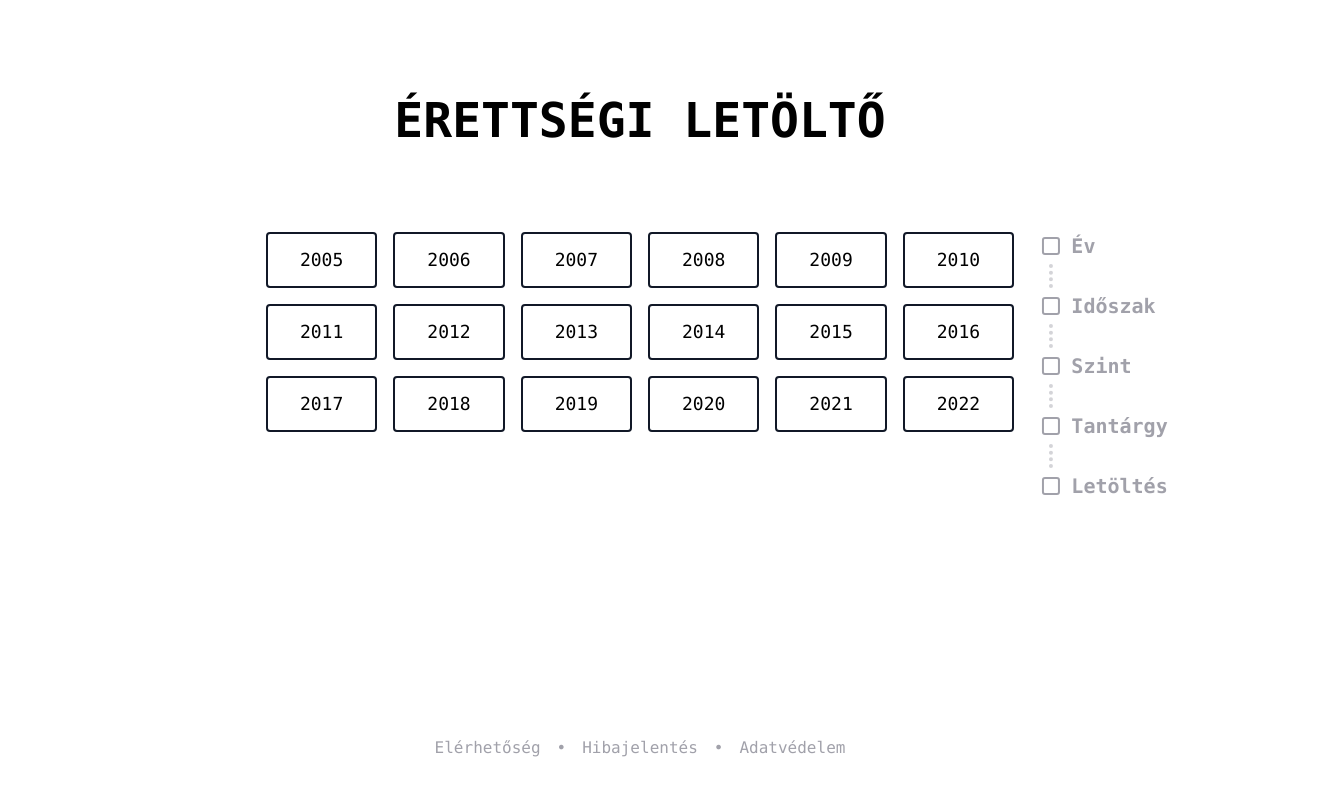
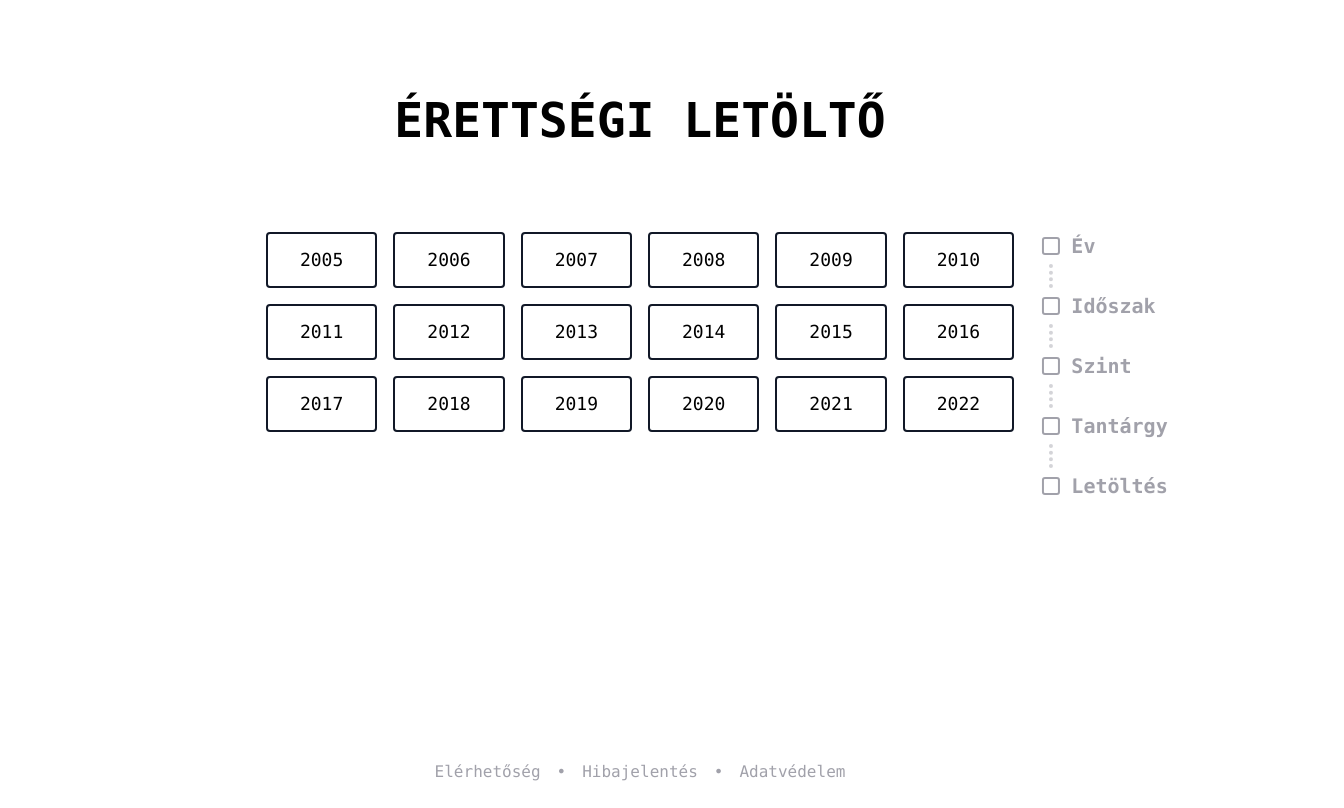
Before and after one commit to Tasztalos69/erettsegi-letolto, a React (Create React App) app: page / in a window 1280 px wide. Shown: the whole page, 1344 px wide, since content can reach past the window. Built offline with nearby package versions, Linux system fonts and the light colour scheme.

Commit message:
Fix dark mode footer

```diff
--- a/src/App.tsx
+++ b/src/App.tsx
@@ -64,7 +64,7 @@ const App = () => {
             )}
           </AnimatePresence>
         </div>
-        <footer className="absolute xl:bottom-0 translate-y-full xl:translate-y-none -bottom-4 left-1/2 -translate-x-1/2 text-zinc-400 font-mono text-center">
+        <footer className="absolute bottom-0 translate-y-full xl:translate-y-none left-1/2 -translate-x-1/2 text-zinc-400 font-mono text-center dark:bg-gray-900 py-6 w-[110vw]">
           <a href="mailto:sugarvedelem@icloud.com" className="mx-4">
             Elérhetőség
           </a>
--- a/src/index.tsx
+++ b/src/index.tsx
@@ -17,7 +17,7 @@ const Wrapper = () => {
   }, [num]);
 
   return (
-    <div className="absolute top-0 left-0 dark:bg-gray-900 w-screen h-screen dark:text-gray-50">
+    <div className="absolute top-0 left-0 dark:bg-gray-900 w-screen min-h-screen dark:text-gray-50">
       <Helmet>
         {collection && (
           <script
```
